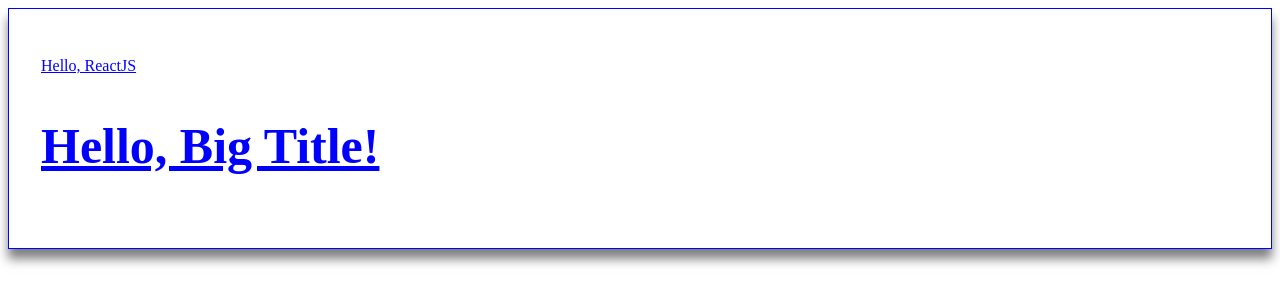
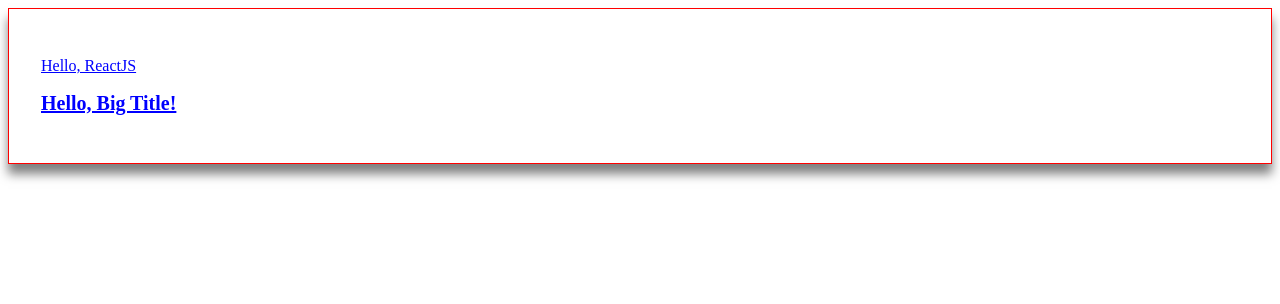
Before and after one commit to rowing0328/react-typescript-zero-to-hero, a React (Vite) app in the folder react/: page / in a window 1280 px wide. Shown: the top 304 px of the page. Built offline with nearby package versions, Linux system fonts and the light colour scheme.

Commit message:
Feat : styled-components - global

```diff
--- a/react/src/App.tsx
+++ b/react/src/App.tsx
@@ -1,4 +1,4 @@
-/* styled-components - css helper, mixin */
+/* styled-components - global */
 import styled, { keyframes, css } from 'styled-components';
 
 const boxShadowMixin = css`
@@ -20,7 +20,7 @@
 `;
 
 const BigTitle = styled(Title)`
-  font-size: 50px;
+  font-size: ${(props) => props.theme.fontSize.large};
 `;
 
 const Wrapper = styled.section`
@@ -29,7 +29,7 @@
 `;
 
 const BlueBorderWrapper = styled(Wrapper)<{ $shadow: boolean }>`
-  border-color: blue;
+  border-color: ${(props) => props.theme.colors.primary};
   ${(props) => props.$shadow && boxShadowMixin}
 `;
 
@@ -47,6 +47,56 @@
     </>
   );
 }
+
+/* styled-components - css helper, mixin */
+// import styled, { keyframes, css } from 'styled-components';
+//
+// const boxShadowMixin = css`
+//   box-shadow: 0px 10px 10px rgba(0, 0, 0, 0.5);
+// `;
+//
+// const fadeIn = keyframes`
+//   from {
+//     opacity: 0;
+//   }to {
+//     opacity: 1;
+//  }
+// `;
+//
+// const Title = styled.h1<{ $color: string; $decoration: string }>`
+//   color: ${(props) => props.$color};
+//   text-decoration: ${(props) => props.$decoration};
+//   animation: ${fadeIn} 2s ease-in;
+// `;
+//
+// const BigTitle = styled(Title)`
+//   font-size: 50px;
+// `;
+//
+// const Wrapper = styled.section`
+//   padding: 2rem;
+//   border: 1px solid red;
+// `;
+//
+// const BlueBorderWrapper = styled(Wrapper)<{ $shadow: boolean }>`
+//   border-color: blue;
+//   ${(props) => props.$shadow && boxShadowMixin}
+// `;
+//
+// export default function App() {
+//   return (
+//     <>
+//       <BlueBorderWrapper $shadow>
+//         <Title $color='#0000ff' $decoration='underline' as='p'>
+//           Hello, ReactJS
+//         </Title>
+//         <BigTitle $color='#0000ff' $decoration='underline'>
+//           Hello, Big Title!
+//         </BigTitle>
+//       </BlueBorderWrapper>
+//     </>
+//   );
+// }
 
 /* styled-components - as, keyframe */
 // import styled, { keyframes } from 'styled-components';
--- a/react/src/main.tsx
+++ b/react/src/main.tsx
@@ -1,9 +1,25 @@
 import { StrictMode } from 'react';
 import { createRoot } from 'react-dom/client';
+
+import { ThemeProvider } from 'styled-components';
+
 import App from './App';
+
+const theme = {
+  colors: {
+    primary: 'red',
+    secondary: 'gray',
+  },
+  fontSize: {
+    normal: '16px',
+    large: '20px',
+  },
+};
 
 createRoot(document.getElementById('root')!).render(
   <StrictMode>
-    <App />
+    <ThemeProvider theme={theme}>
+      <App />
+    </ThemeProvider>
   </StrictMode>,
 );
```
